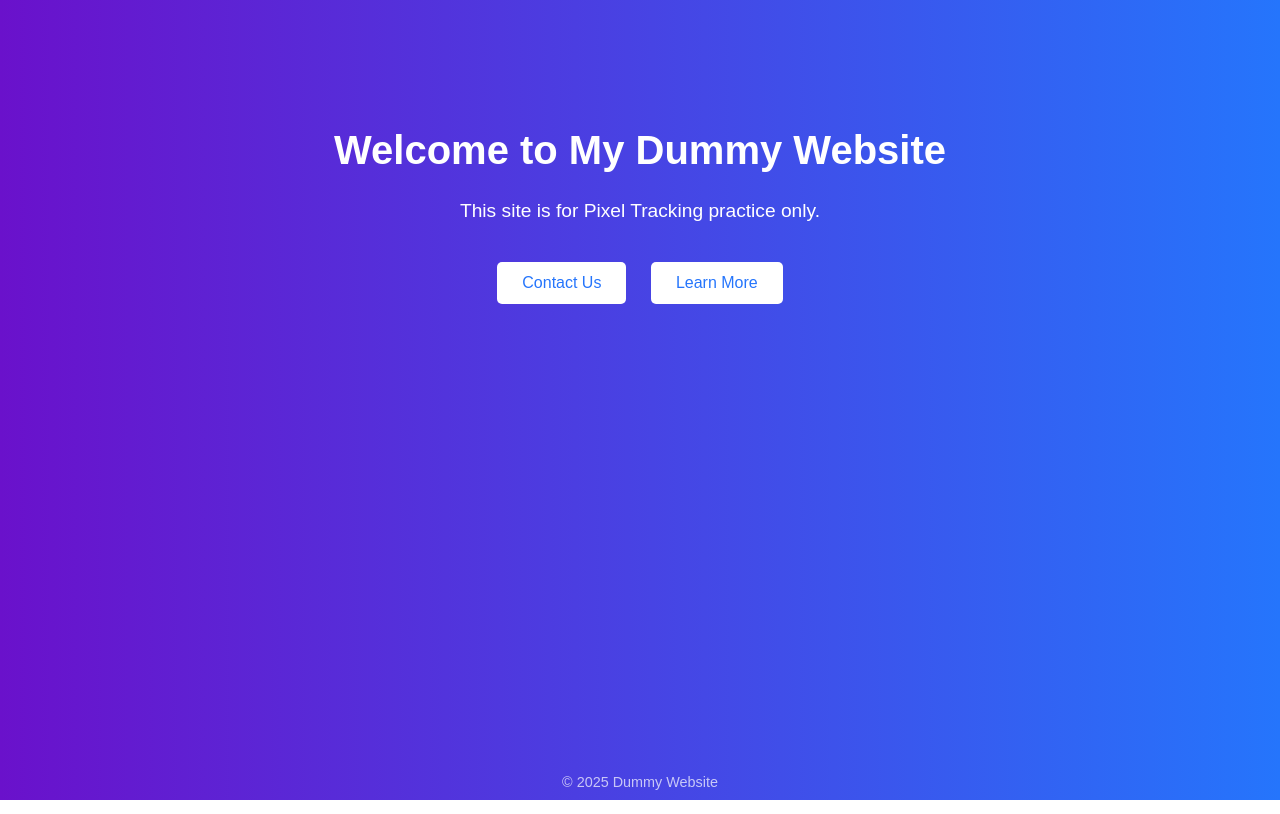
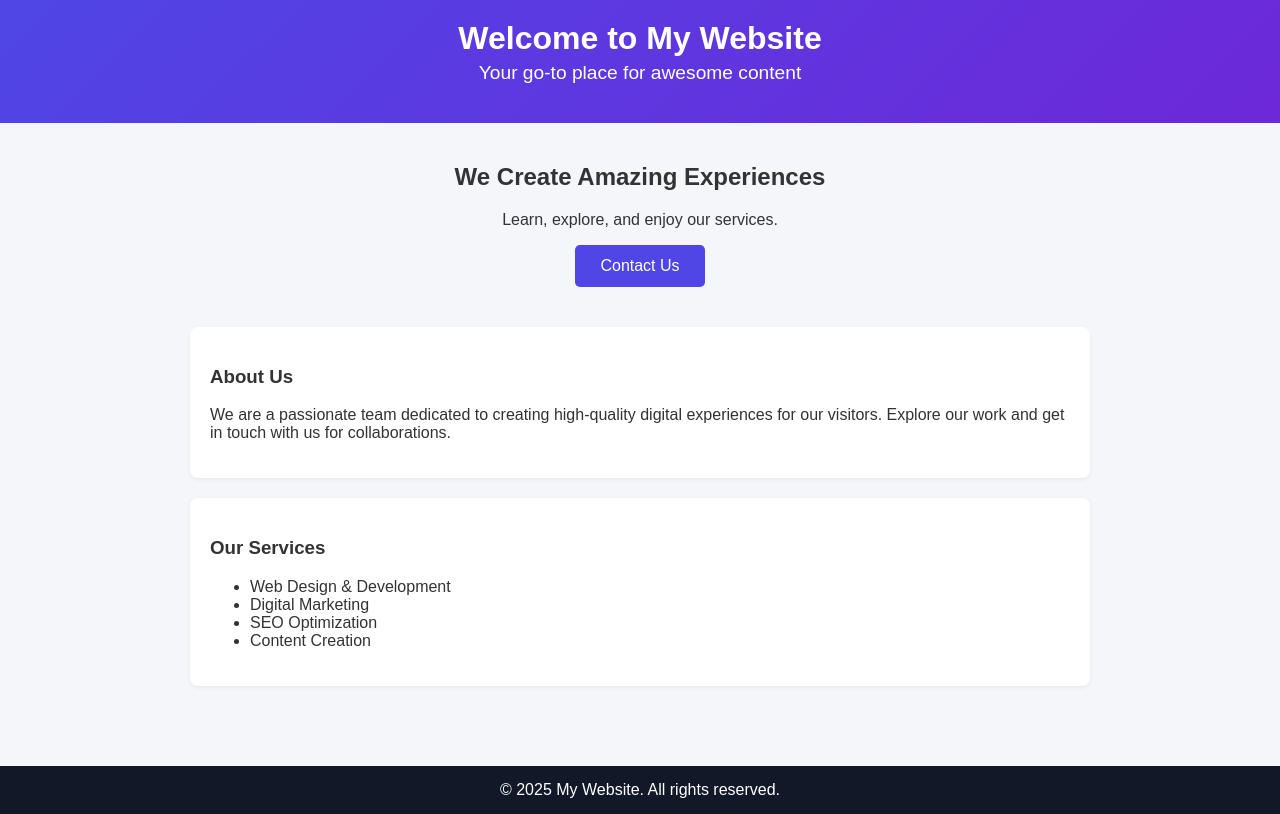
Before and after one commit to mahnurrao/Mahnur, a plain HTML site: page index.html in a window 1280 px wide. Drawn offline with Linux system fonts and the light colour scheme.

Commit message:
Add files via upload

```diff
--- a/index.html
+++ b/index.html
@@ -1,9 +1,67 @@
 <!DOCTYPE html>
 <html lang="en">
 <head>
-    <meta charset="UTF-8">
-    <meta name="viewport" content="width=device-width, initial-scale=1.0">
-    <title>Pixel Tracking Practice</title>
+  <meta charset="UTF-8" />
+  <meta name="viewport" content="width=device-width, initial-scale=1.0" />
+  <title>My Website</title>
+  <style>
+    body {
+      margin: 0;
+      font-family: Arial, sans-serif;
+      background-color: #f5f6fa;
+      color: #333;
+    }
+    header {
+      background: linear-gradient(135deg, #4f46e5, #6d28d9);
+      color: white;
+      padding: 20px 0;
+      text-align: center;
+    }
+    header h1 {
+      margin: 0;
+      font-size: 2em;
+    }
+    header p {
+      margin-top: 5px;
+      font-size: 1.2em;
+    }
+    main {
+      padding: 20px;
+      max-width: 900px;
+      margin: auto;
+    }
+    .hero {
+      text-align: center;
+      margin-bottom: 40px;
+    }
+    .hero button {
+      padding: 12px 25px;
+      background-color: #4f46e5;
+      color: white;
+      border: none;
+      border-radius: 5px;
+      font-size: 1em;
+      cursor: pointer;
+    }
+    .hero button:hover {
+      background-color: #4338ca;
+    }
+    .section {
+      background: white;
+      padding: 20px;
+      margin-bottom: 20px;
+      border-radius: 8px;
+      box-shadow: 0 2px 5px rgba(0,0,0,0.05);
+    }
+    footer {
+      background: #111827;
+      color: white;
+      text-align: center;
+      padding: 15px 0;
+      margin-top: 40px;
+    }
+  </style>
+
   <!-- Meta Pixel Code -->
   <script>
     !function(f,b,e,v,n,t,s)
@@ -14,65 +72,46 @@ n.queue=[];t=b.createElement(e);t.async=!0;
     t.src=v;s=b.getElementsByTagName(e)[0];
     s.parentNode.insertBefore(t,s)}(window, document,'script',
     'https://connect.facebook.net/en_US/fbevents.js');
-fbq('init', '24427345723601641');
+    fbq('init', 'YOUR_PIXEL_ID_HERE');
     fbq('track', 'PageView');
   </script>
-<noscript><img height="1" width="1" style="display:none"
-src="https://www.facebook.com/tr?id=24427345723601641&ev=PageView&noscript=1"
-/></noscript>
+  <noscript>
+    <img height="1" width="1" style="display:none"
+    src="https://www.facebook.com/tr?id=YOUR_PIXEL_ID_HERE&ev=PageView&noscript=1"/>
+  </noscript>
   <!-- End Meta Pixel Code -->
-    <style>
-        body {
-            font-family: Arial, sans-serif;
-            text-align: center;
-            background: linear-gradient(to right, #6a11cb, #2575fc);
-            color: white;
-            margin: 0;
-            padding: 0;
-        }
-        h1 {
-            margin-top: 10%;
-            font-size: 2.5rem;
-        }
-        p {
-            font-size: 1.2rem;
-            margin-bottom: 30px;
-        }
-        .btn {
-            background: white;
-            color: #2575fc;
-            border: none;
-            padding: 12px 25px;
-            margin: 10px;
-            border-radius: 5px;
-            font-size: 1rem;
-            cursor: pointer;
-            transition: 0.3s;
-            text-decoration: none;
-            display: inline-block;
-        }
-        .btn:hover {
-            background: #f1f1f1;
-        }
-        footer {
-            position: fixed;
-            bottom: 10px;
-            width: 100%;
-            font-size: 0.9rem;
-            opacity: 0.7;
-        }
-    </style>
-
-    <!-- Place your Pixel Tracking code here -->
-    <!-- Example: Facebook Pixel or Google Tag -->
 </head>
 <body>
-    <h1>Welcome to My Dummy Website</h1>
-    <p>This site is for Pixel Tracking practice only.</p>
+  <header>
+    <h1>Welcome to My Website</h1>
+    <p>Your go-to place for awesome content</p>
+  </header>
 
-    <a href="contact.html" class="btn">Contact Us</a>
-    <a href="learn-more.html" class="btn">Learn More</a>
+  <main>
+    <section class="hero">
+      <h2>We Create Amazing Experiences</h2>
+      <p>Learn, explore, and enjoy our services.</p>
+      <button id="contactBtn" onclick="fbq('track', 'Contact')">Contact Us</button>
+    </section>
 
-    <footer>© 2025 Dummy Website</footer>
+    <section class="section">
+      <h3>About Us</h3>
+      <p>We are a passionate team dedicated to creating high-quality digital experiences for our visitors. Explore our work and get in touch with us for collaborations.</p>
+    </section>
+
+    <section class="section">
+      <h3>Our Services</h3>
+      <ul>
+        <li>Web Design & Development</li>
+        <li>Digital Marketing</li>
+        <li>SEO Optimization</li>
+        <li>Content Creation</li>
+      </ul>
+    </section>
+  </main>
+
+  <footer>
+    &copy; 2025 My Website. All rights reserved.
+  </footer>
 </body>
 </html>
```
Also changed, not shown: product.html (added, +22 -0 lines), thankyou.html (added, +21 -0 lines). Lines whose indentation alone changed are shown as unchanged.
